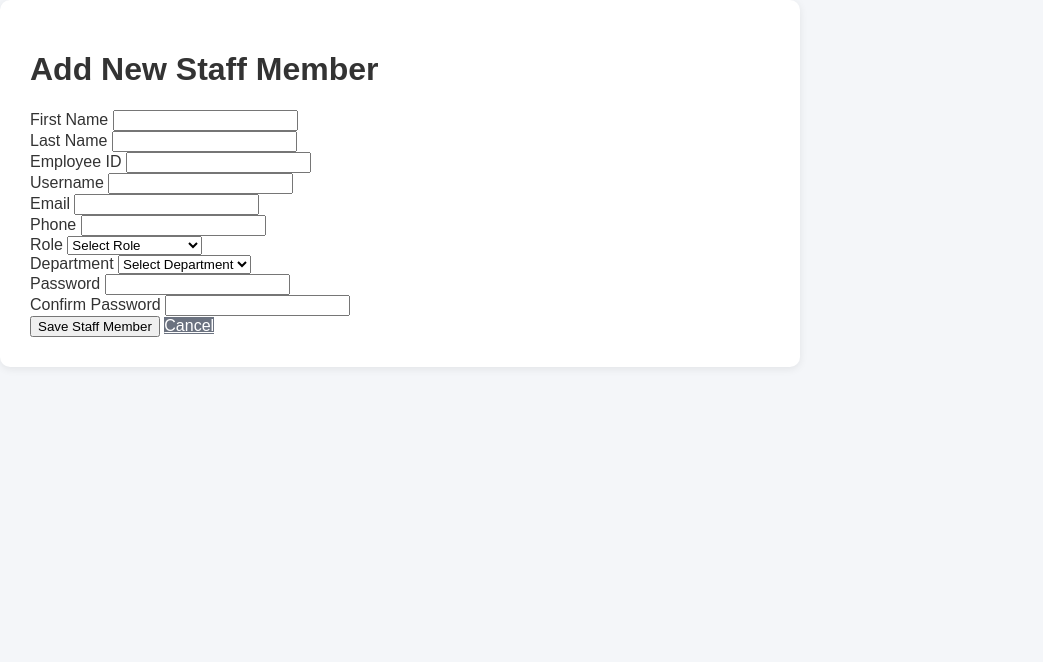
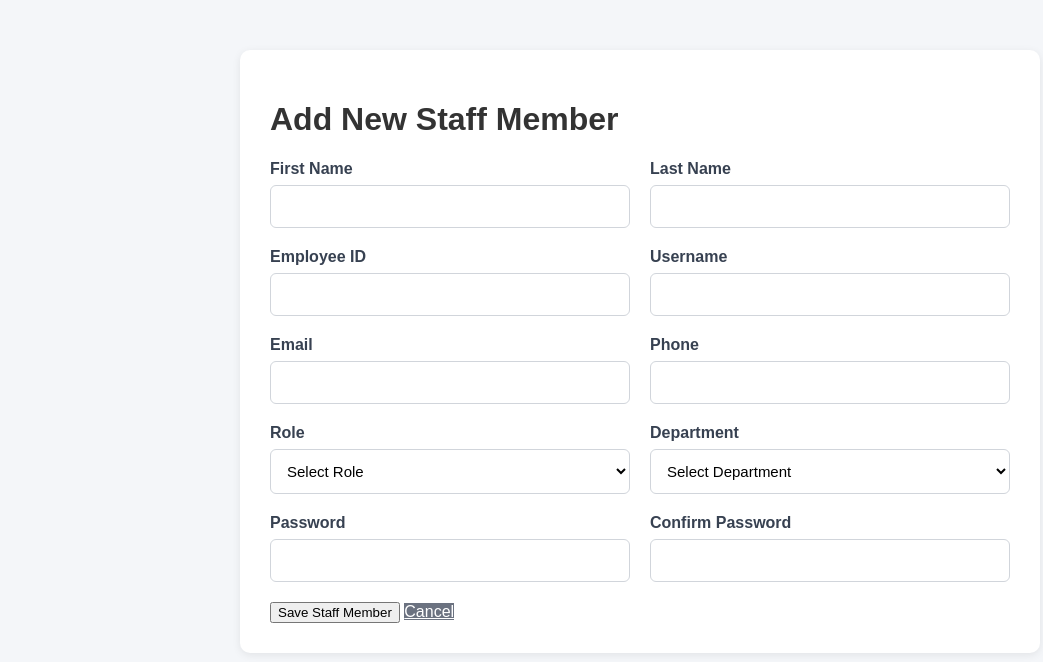
Before and after one commit to Pamela-Masanabo/myProject, a Laravel app: page /admin/staff/create in a window 1280 px wide. Shown: the top 662 px of the page, without its empty margins (0-1043 px from the left). Run offline with Laravel 12, Linux system fonts and the light colour scheme; the visitor is signed in with stand-in values (Sample User, id 1); parts of the project's set-up code (start-up, migrations or seed data) failed here and were passed over.

Commit message:
refactor: update form structure and styles for staff management pages

```diff
--- a/public/css/staff-form.css
+++ b/public/css/staff-form.css
@@ -7,6 +7,7 @@ body {
     font-family: Arial, sans-serif;
     background: #f4f6f9;
     color: #333;
+
 }
 
 /* =========================
@@ -82,7 +83,9 @@ body {
 /* =========================
    MAIN CONTENT
 ========================= */
-
+/* .container{
+    display: flex;
+} */
 .main {
     flex: 1;
     padding: 30px;
@@ -109,10 +112,13 @@ body {
 
 .form-card {
     background: white;
+    width:100%;
     max-width: 800px;
     padding: 30px;
+    margin:50px auto;
     border-radius: 10px;
     box-shadow: 0 2px 8px rgba(0, 0, 0, 0.08);
+    box-sizing: border-box;
 }
 
 .form-card h3 {
@@ -157,7 +163,7 @@ body {
    TWO COLUMN FORM
 ========================= */
 
-.form-row {
+.row {
     display: grid;
     grid-template-columns: 1fr 1fr;
     gap: 20px;
@@ -266,7 +272,7 @@ body {
         padding: 20px;
     }
 
-    .form-row {
+    .row {
         grid-template-columns: 1fr;
     }
 
--- a/resources/views/admin/staff/create.blade.php
+++ b/resources/views/admin/staff/create.blade.php
@@ -46,7 +46,7 @@
 
             <div class="row">
 
-                <div class="input-group">
+                <div class="form-group">
 
                     <label>First Name</label>
 
@@ -58,7 +58,7 @@
 
                 </div>
 
-                <div class="input-group">
+                <div class="form-group">
 
                     <label>Last Name</label>
 
@@ -74,7 +74,7 @@
 
             <div class="row">
 
-                <div class="input-group">
+                <div class="form-group">
 
                     <label>Employee ID</label>
 
@@ -86,7 +86,7 @@
 
                 </div>
 
-                <div class="input-group">
+                <div class="form-group">
 
                     <label>Username</label>
 
@@ -102,7 +102,7 @@
 
             <div class="row">
 
-                <div class="input-group">
+                <div class="form-group">
 
                     <label>Email</label>
 
@@ -114,7 +114,7 @@
 
                 </div>
 
-                <div class="input-group">
+                <div class="form-group">
 
                     <label>Phone</label>
 
@@ -129,7 +129,7 @@
 
             <div class="row">
 
-                <div class="input-group">
+                <div class="form-group">
 
                     <label>Role</label>
 
@@ -152,7 +152,7 @@
 
                 </div>
 
-                <div class="input-group">
+                <div class="form-group">
 
     <label>Department</label>
 
@@ -184,7 +184,7 @@
                 </div>
 </div>
 
-            <!-- <div class="input-group">
+            <!-- <div class="form-group">
 
                 <label>Specialty</label>
 
@@ -197,7 +197,7 @@
 
             <div class="row">
 
-                <div class="input-group">
+                <div class="form-group">
 
                     <label>Password</label>
 
@@ -208,7 +208,7 @@
 
                 </div>
 
-                <div class="input-group">
+                <div class="form-group">
 
                     <label>Confirm Password</label>
 
@@ -221,7 +221,7 @@
 
             </div>
 
-            <div class="buttons">
+            <div class="button">
 
                 <button type="submit" class="save-btn">
 
```
Also changed, not shown: resources/views/admin/staff/edit.blade.php (+9 -9 lines), resources/views/admin/staff/index.blade.php (+7 -1 lines).
